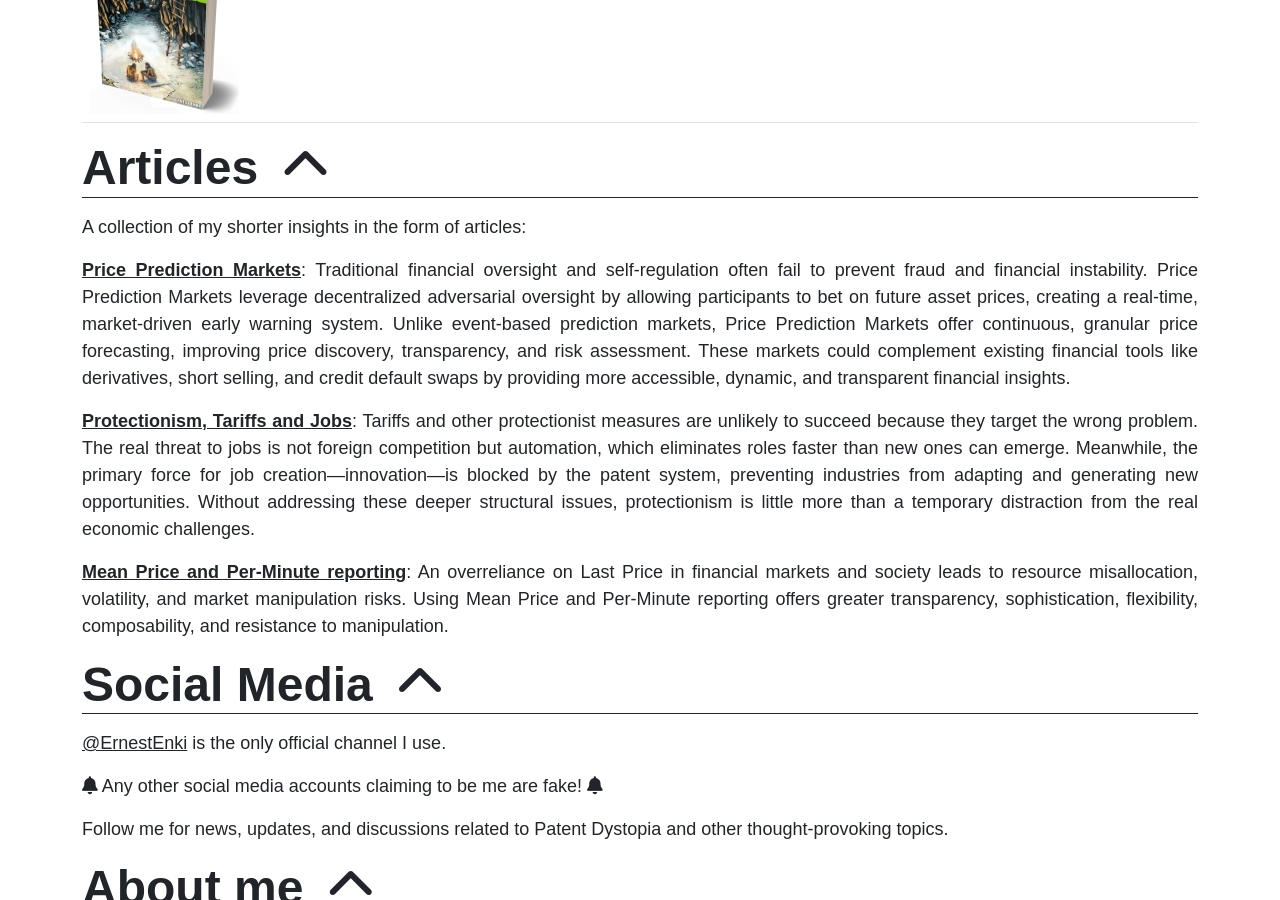
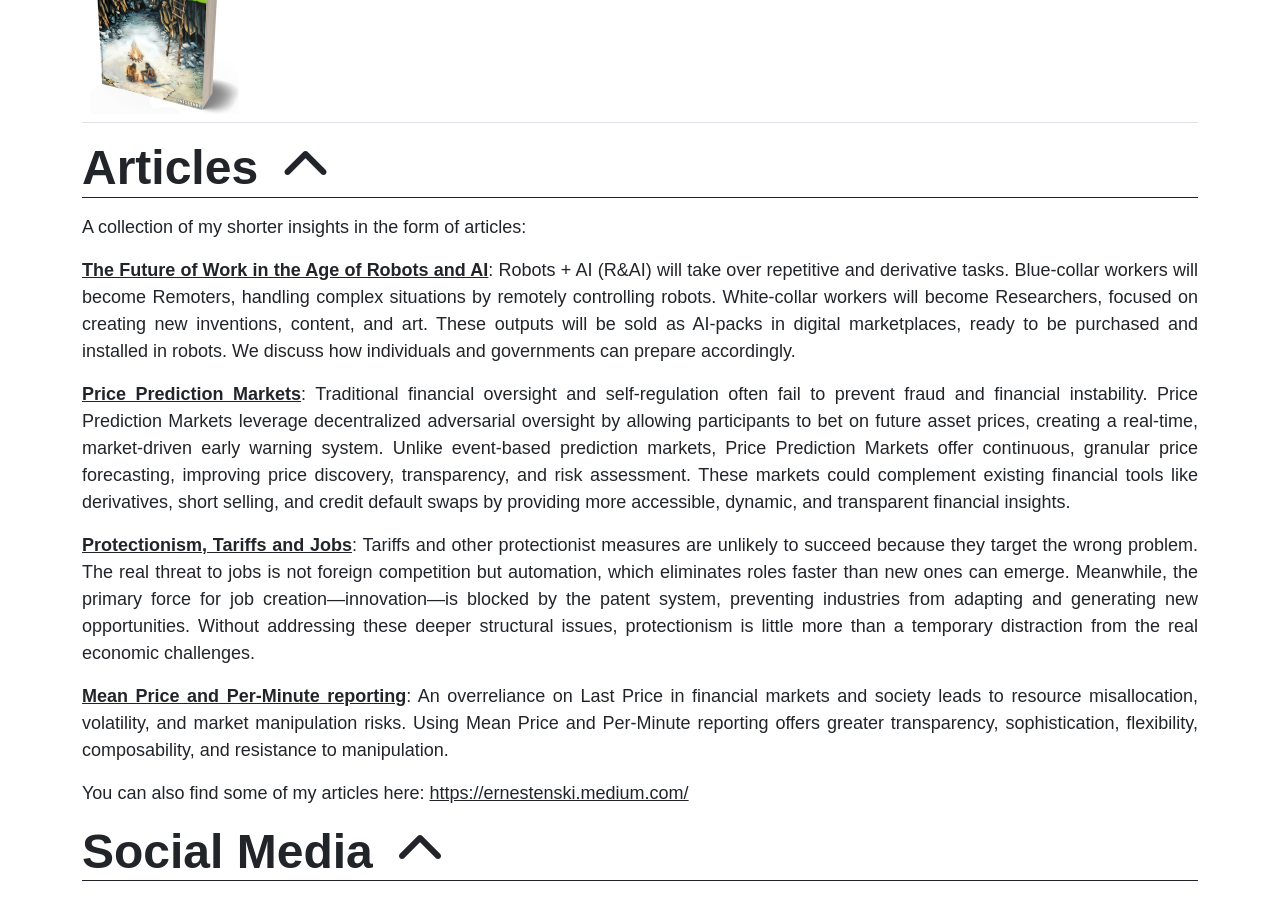
Before and after one commit to ErnestEnki/ernestenki.github.io, a Jekyll site: the page built from index.html, in a window 1280 px wide and 900 px high, scrolled down 330 px. Built offline with Jekyll 4.4.1, drawn with Linux system fonts in a browser that asks for light colours; some web fonts are replaced; comment, search, counter and statistics services are not loaded.

Commit message:
Publishing article The Future of Work in the Age of Robots and AI

```diff
--- a/_articles/2025-03-28-future_of_work_age_of_robots_and_ai.html
+++ b/_articles/2025-04-09-future_of_work_age_of_robots_and_ai.html
@@ -1,17 +1,10 @@
 ---
 title: The Future of Work in the Age of Robots and AI
-description: dsagh ahds das
-draft: true
+description: Robots + AI (R&AI) will take over repetitive and derivative tasks. Blue-collar workers will become Remoters, handling complex situations by remotely controlling robots. White-collar workers will become Researchers, focused on creating new inventions, content, and art. These outputs will be sold as AI-packs in digital marketplaces, ready to be purchased and installed in robots. We discuss how individuals and governments can prepare accordingly.
 ---
-<style>
-  div>iframe {
-    margin: 20px auto;
-    display: block;
-  }
-</style>
+
 <main>
   <article>
-
     <article>
       <h1>Intro</h1>
       <div>
@@ -296,7 +289,7 @@ draft: true
 
           <p>Finally, individuals must pressure governments to take effective action to adapt to the R&AI age.</p>
         </div>
-        <h3>Goverments</h3>
+        <h3>Governments</h3>
         <div>
           <p>To replace the jobs lost during the Great Automation, governments must do everything they can to unlock maximum competition and innovation. The clearest first step is to eliminate the biggest barrier to both: <a href="/books/patent_dystopia/summary.html" target="_blank">the patent system</a>.</p>
           <p>Patents have become a tool for entrenching power, not encouraging innovation, for a variety of reasons, including:</p>
--- a/index.html
+++ b/index.html
@@ -47,6 +47,8 @@ extra_head: '<link rel="prefetch" href="/books/patent_dystopia/summary.html" />'
             <p><a href="{{ article.url }}"><strong>{{ article.title }}</strong></a>: {{ article.description | strip_html }}</p>
             {% endfor %}
 
+        <p>You can also find some of my articles here: <a href="https://ernestenski.medium.com/" target="_blank">https://ernestenski.medium.com/</a></p>
+
     </div>
 
     <h1>Social Media</h1>
```
